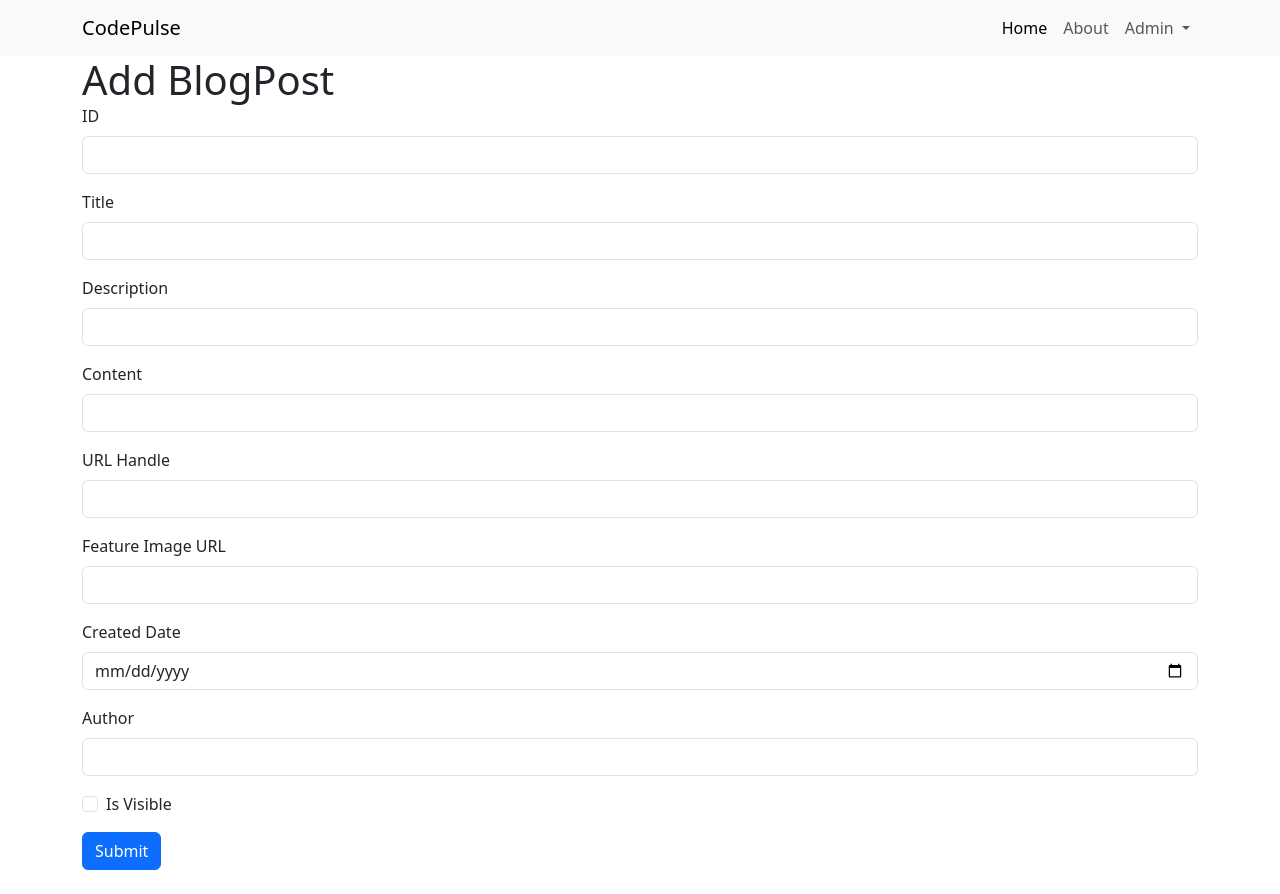
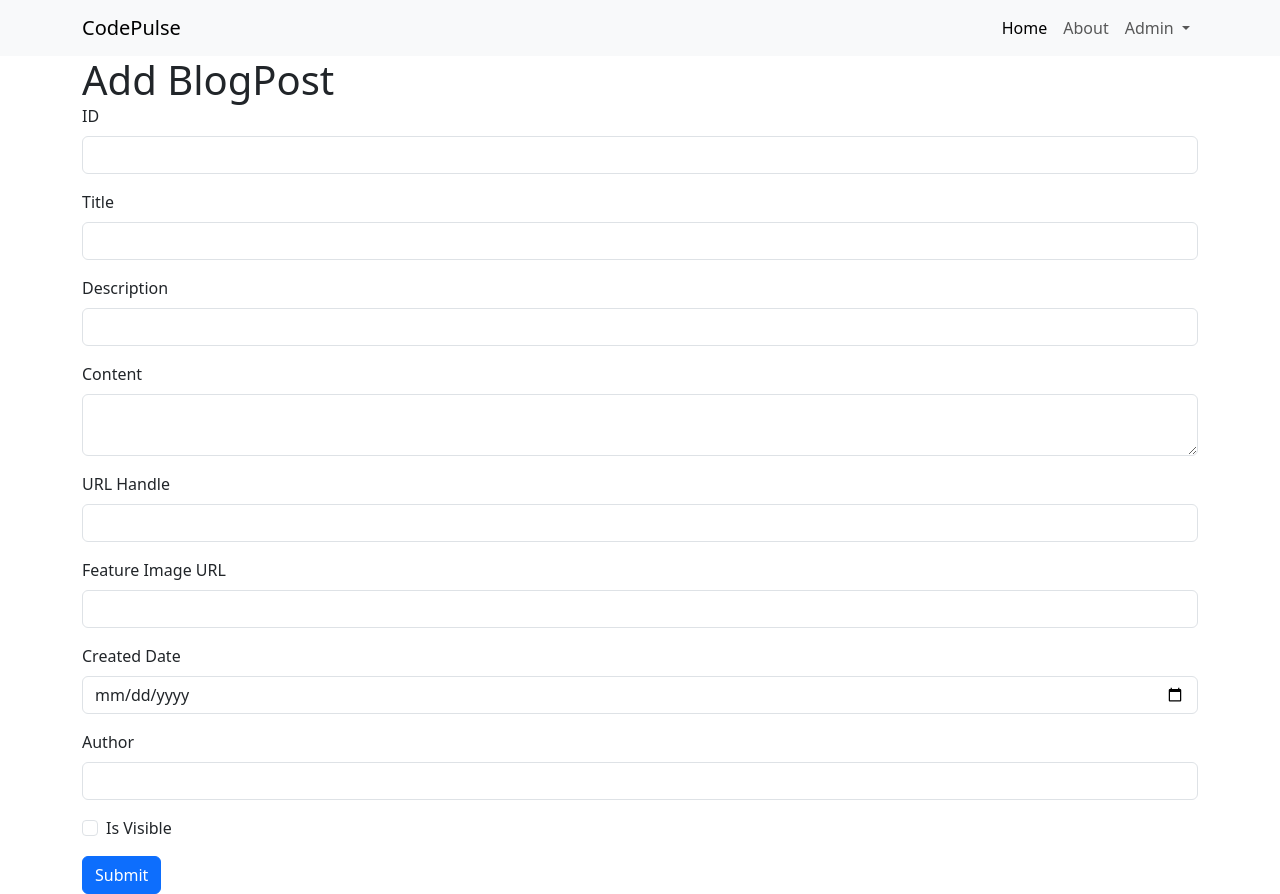
Before and after one commit to RezaRahmanAI/BlogPostDotNetCoreAPIAngular.UI, an Angular app: page /admin/blogposts/add in a window 1280 px wide. Before the commit the page ends 870 px from the top, so only its background shows below. Built offline with nearby package versions, Linux system fonts and the light colour scheme.

Commit message:
add-blogpost modified

```diff
--- a/src/app/features/component/BlogPost/add-blogpost/add-blogpost.component.html
+++ b/src/app/features/component/BlogPost/add-blogpost/add-blogpost.component.html
@@ -21,7 +21,7 @@
     </div>
     <div class="mb-3">
       <label for="content" class="form-label">Content</label>
-      <input type="text" class="form-control" id="content" name="content" />
+      <textarea class="form-control" id="content" name="content"></textarea>
     </div>
     <div class="mb-3">
       <label for="urlHandle" class="form-label">URL Handle</label>
```
